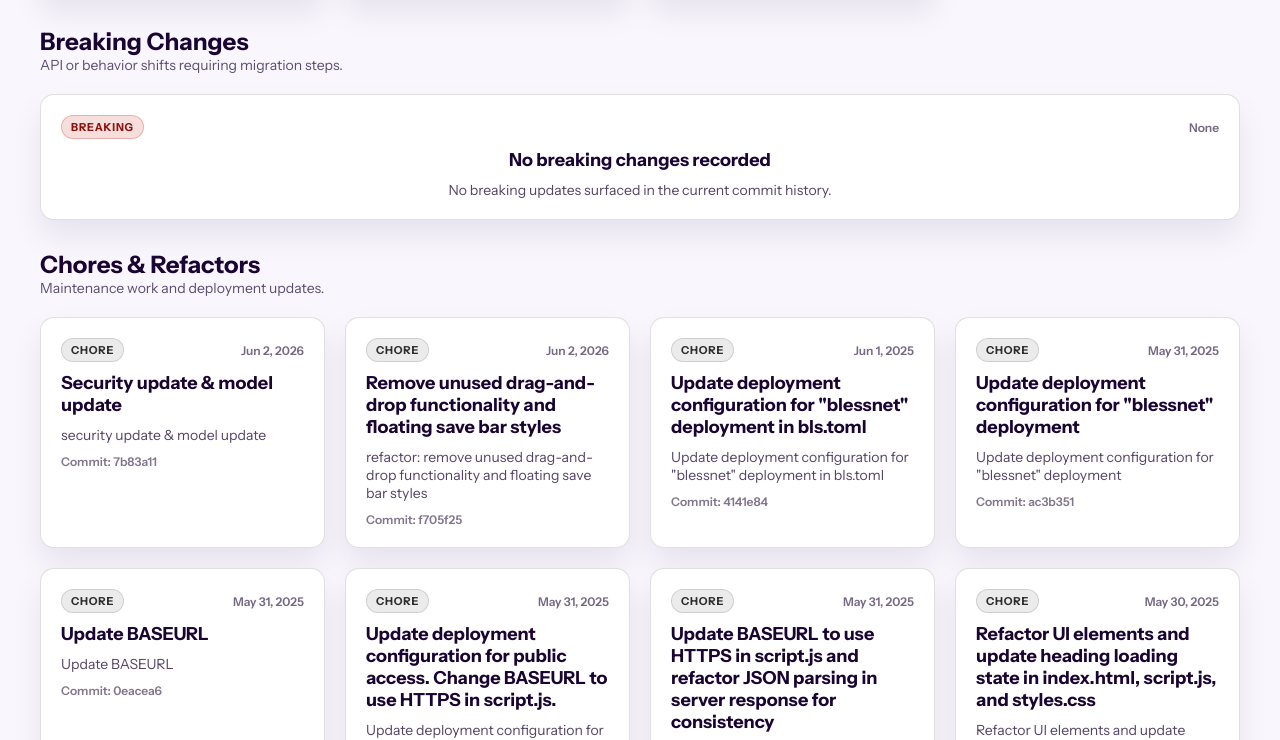
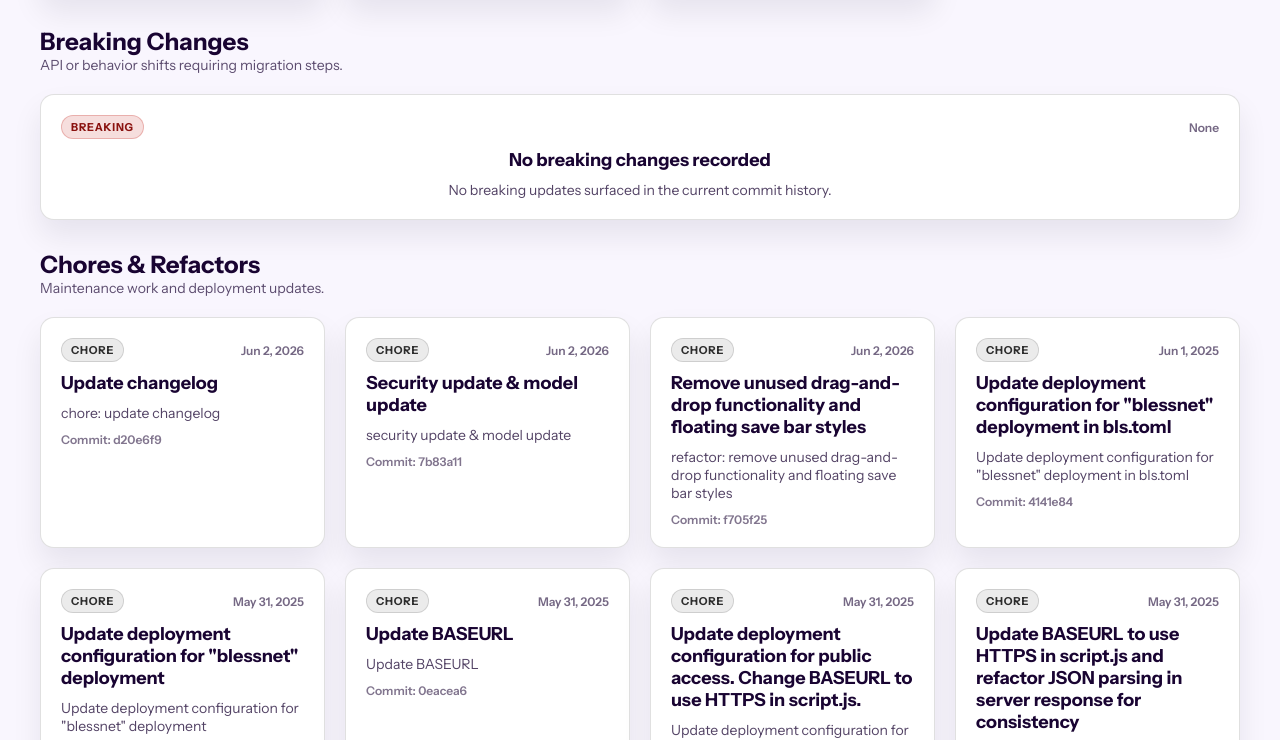
Before and after one commit to Daviddix/Ruta, a website: page public/changelog.html in a window 1280 px wide. Shown: the part 2060-2800 px from the top of the page. Drawn offline with Linux system fonts and the light colour scheme.

Commit message:
feat: update changelog summary and add latest commit details

```diff
--- a/public/changelog.html
+++ b/public/changelog.html
@@ -30,7 +30,7 @@
         <p class="hero-subtitle">A clean, curated summary of the most important changes across Ruta.</p>
         <div class="hero-meta">
           <span class="meta-pill">Last updated: June 2, 2026</span>
-          <span class="meta-pill">28 commits summarized</span>
+          <span class="meta-pill">29 commits summarized</span>
         </div>
       </div>
       <div class="hero-panel">
@@ -273,6 +273,15 @@
             <span class="tag tag-chore">Chore</span>
             <span class="date">Jun 2, 2026</span>
           </header>
+          <h3>Update changelog</h3>
+          <p>chore: update changelog</p>
+          <span class="meta">Commit: d20e6f9</span>
+        </article>
+        <article class="changelog-card">
+          <header>
+            <span class="tag tag-chore">Chore</span>
+            <span class="date">Jun 2, 2026</span>
+          </header>
           <h3>Security update & model update</h3>
           <p>security update & model update</p>
           <span class="meta">Commit: 7b83a11</span>
```
